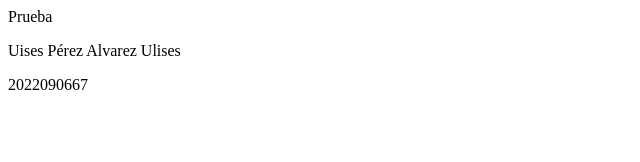
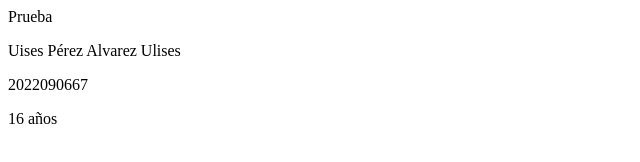
Before and after one commit to UlisesPA3/UlisesPA3, a plain HTML site: page index.html in a window 1280 px wide. Shown: the full height of the page, 0-640 px from the left. Drawn offline with Linux system fonts and the light colour scheme.

Commit message:
Segunda version

```diff
--- a/index.html
+++ b/index.html
@@ -5,5 +5,6 @@
 	<body>
 		<p>Uises Pérez Alvarez Ulises</p>
 		<p>2022090667</p>
+		<p>16 años</p>
 	</body>
 </html>
```
